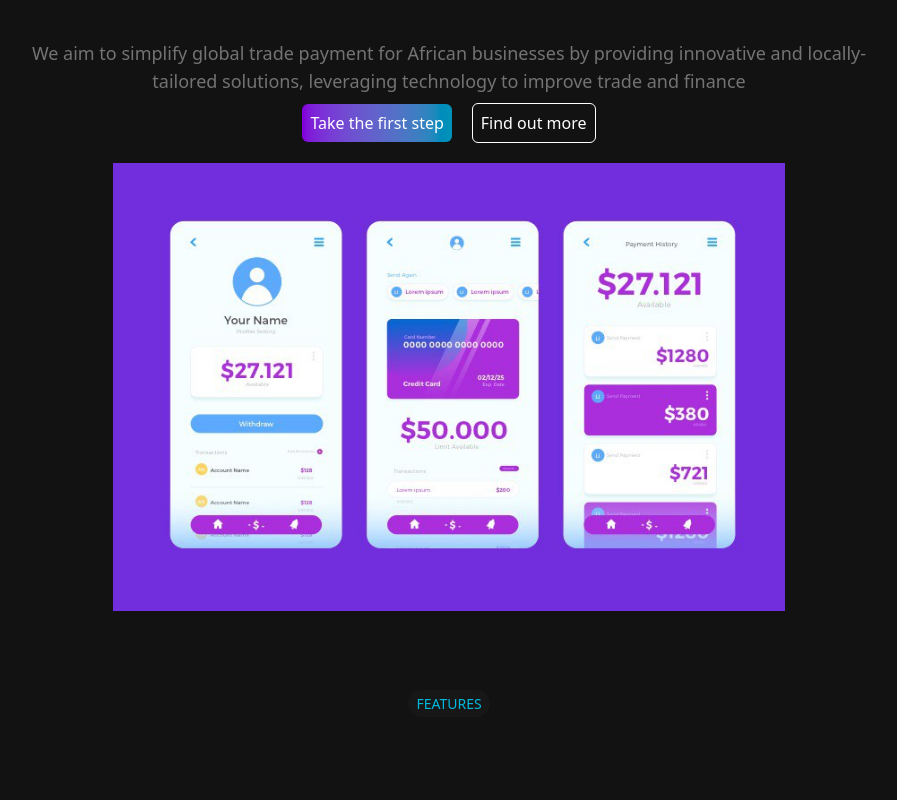
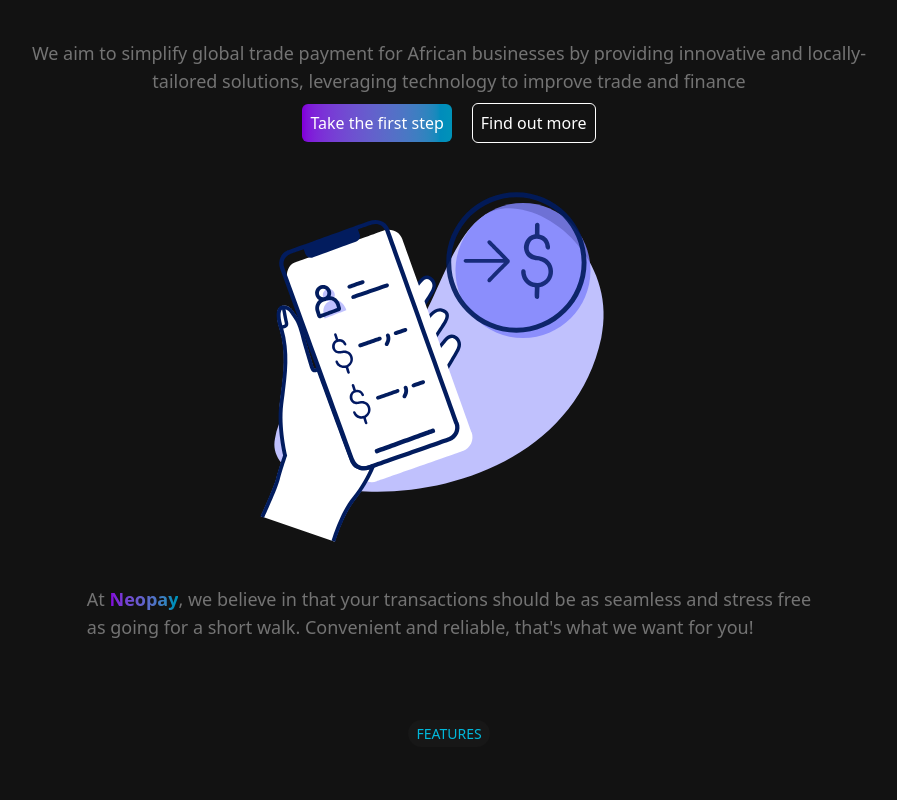
Before and after one commit to urieltetteh97/neopay, a React (Vite) app: page / in a window 1280 px wide. Shown: the part 360-1160 px from the top of the page, without its empty margins (191-1088 px from the left). Built offline with nearby package versions, Linux system fonts and the light colour scheme.

Commit message:
animation added to about section and image removed

```diff
--- a/src/components/About.jsx
+++ b/src/components/About.jsx
@@ -1,10 +1,11 @@
-import React, { useState } from 'react'
-import ui from '../assets/appinterface.jpg'
+
 import { motion } from 'framer-motion'
-
+import Lottie from 'lottie-react'
+import animationData from '../assets/Finance App.json'
+import { useRef } from 'react'
 
 const About = () => {
-  const [imageLoaded, setImageLoaded] = useState(false);
+  const financeanimation = useRef()
   return (
     <motion.div id='aboutsect' className="flex flex-col items-center mt-6 lg:mt-20 transition-opacity duration-500 ease-in-out"
       initial={{ opacity: 0 }}
@@ -40,15 +41,13 @@ const About = () => {
         </motion.a>
       </div>
       <div className="flex-mt-10 justify-center items-center">
-        <motion.img
-          src={ui}
-          alt="About Neopay"
-          onLoad={() => setImageLoaded(true)}
-          className={`w-2xl h-auto mt-7 transition-opacity duration-500 ${imageLoaded ? 'opacity-100' : 'opacity-0'}`}
-          initial={{ opacity: 0, y: 50 }}
-          animate={{ opacity: imageLoaded ? 1 : 0, y: 0 }}
-          transition={{ duration: 1.5, ease: 'easeIn' }}
-        />
+        <Lottie  lottieRef={financeanimation}
+        animationData = {animationData}
+        style={{ width: '450px', height: '450px', margin: '0 auto', borderRadius: '16px' }} />
+        <p className="text-lg text-neutral-500 max-w-4xl ">
+          At <b class ="bg-clip-text text-transparent font-bold bg-gradient-to-r from-purple-700 to-cyan-600">Neopay</b>, we believe in that your transactions should be as seamless and stress free <br />
+          as going for a short walk. Convenient and reliable, that's what we want for you!
+        </p>
       </div>
     </motion.div>
   )
--- a/src/components/FeatureSection.jsx
+++ b/src/components/FeatureSection.jsx
@@ -1,6 +1,8 @@
 import React from 'react'
 import { features } from '../constants'
 import { motion } from 'framer-motion'
+import Lottie from 'lottie-react'
+
 
 const FeatureSection = () => {
   return (
@@ -20,6 +22,23 @@ const FeatureSection = () => {
                 </span>
             </motion.h2>
         </div>
+        <div className="flex col-4">
+            <motion.p className="text-lg text-center text-neutral-500 max-w-4xl mt-6"
+            initial={{ opacity: 0, translateY: 20 }}>  </motion.p>
+        </div>
+
+
+
+
+
+
+
+
+
+
+
+
+
         <motion.div className="flex flex-wrap mt-10 lg:mt-20"
         initial={{ opacity: 0, translateX: 100 }}
       whileInView={{ opacity: 1, translateX: 0 }}
```
